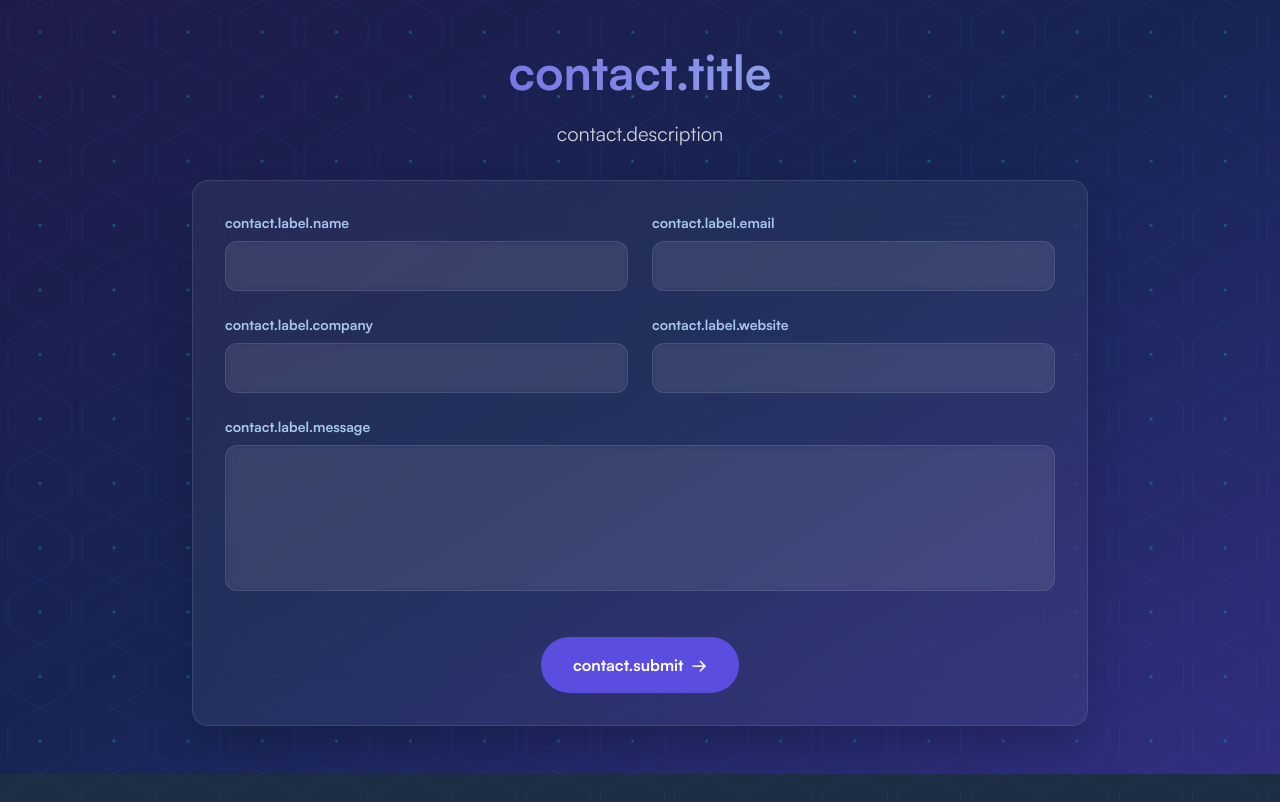
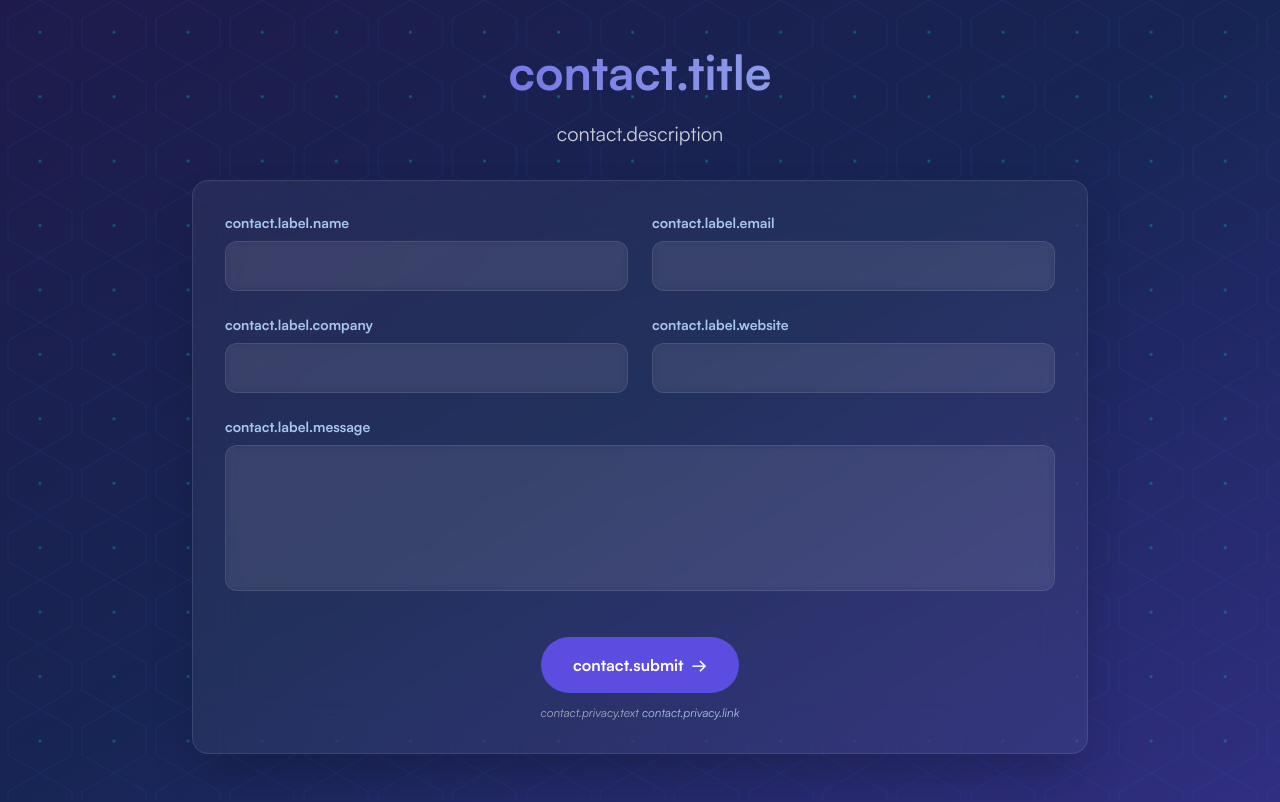
Before and after one commit to Tedesco-Davide/polar-drive-public, a Next.js app: page /contacts in a window 1280 px wide. Built offline with nearby package versions, Linux system fonts and the light colour scheme.

Commit message:
Prima implementazione Informativa Privacy alla form Contacts

```diff
--- a/pages/contacts.tsx
+++ b/pages/contacts.tsx
@@ -5,6 +5,7 @@ import { useTranslation } from "next-i18next";
 import { useRouter } from "next/router";
 import { gsap } from "gsap";
 import { ScrollTrigger } from "gsap/dist/ScrollTrigger";
+import Link from "next/link";
 
 // Register ScrollTrigger plugin
 if (typeof window !== "undefined") {
@@ -281,7 +282,7 @@ export default function Contacts() {
               />
             </div>
 
-            <div className="form-element flex justify-center pt-4">
+            <div className="form-element flex flex-col items-center pt-4 space-y-3">
             <button
                 type="submit"
                 disabled={loading}
@@ -296,6 +297,18 @@ export default function Contacts() {
                 )}
                 </span>
             </button>
+
+            <small className="text-xs text-polarNight/60 dark:text-articWhite/60 italic text-center">
+                {t("contact.privacy.text")}{" "}
+<a
+  href={`/locales/${router.locale}/privacy-policy.pdf`}
+  target="_blank"
+  rel="noopener noreferrer"
+  className="text-coldIndigo dark:text-glacierBlue hover:underline transition-colors duration-200"
+>
+  {t("contact.privacy.link")}
+</a>
+            </small>
             </div>
           </form>
         </div>
--- a/public/locales/en/contacts.json
+++ b/public/locales/en/contacts.json
@@ -9,6 +9,10 @@
       "website": "Website",
       "message": "Message *"
     },
+    "privacy": {
+      "text": "By submitting this form you accept our",
+      "link": "privacy policy"
+    },
     "submit": "Send Message",
     "loading": "Sending...",
     "success": "Message sent successfully! We will contact you soon.",
--- a/public/locales/it/contacts.json
+++ b/public/locales/it/contacts.json
@@ -9,6 +9,10 @@
       "website": "Sito Web",
       "message": "Messaggio *"
     },
+    "privacy": {
+      "text": "Inviando il modulo accetti la nostra",
+      "link": "informativa privacy"
+    },
     "submit": "Invia Messaggio",
     "loading": "Invio in corso...",
     "success": "Messaggio inviato con successo! Ti contatteremo presto.",
```
Also changed, not shown: 2 other files (tests, documents, lock files or other folders). Lines whose indentation alone changed are shown as unchanged.
